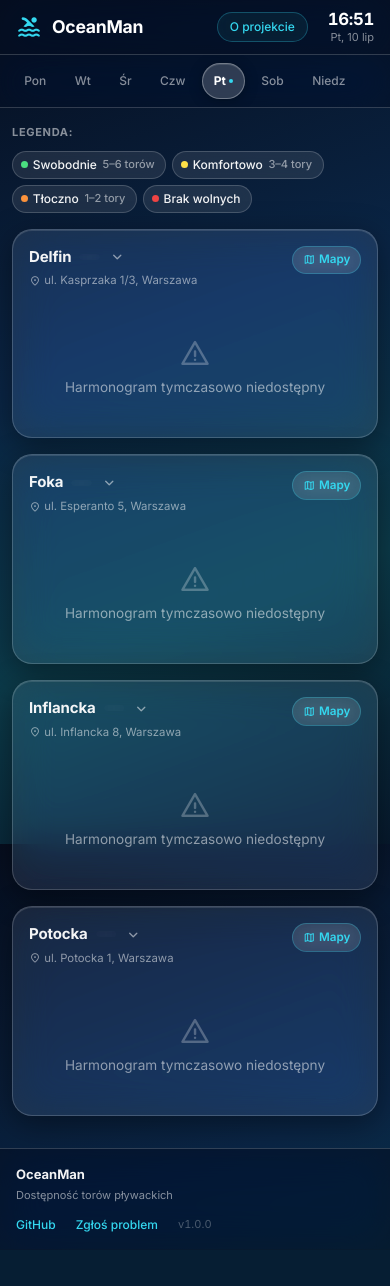
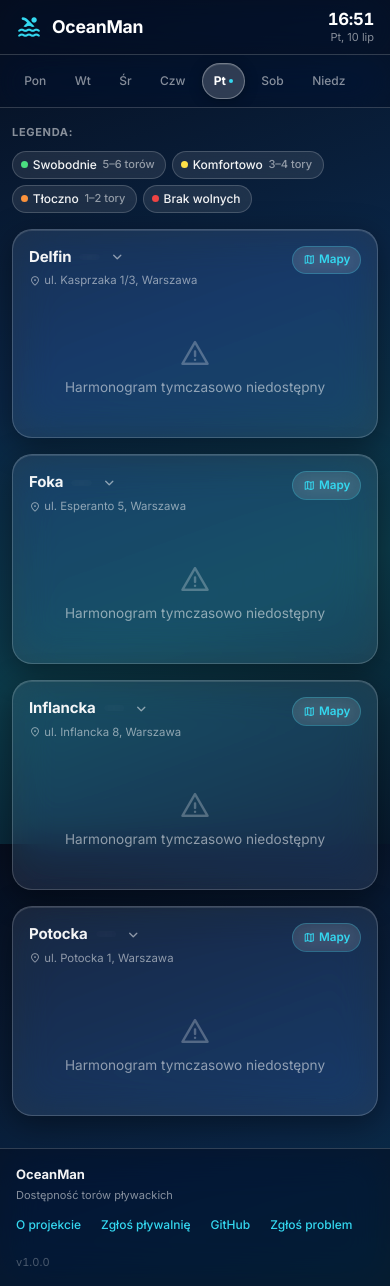
Before and after one commit to hgawryluk/OceanMan, a Flask app: page / in a window 390 px wide. Before the commit the page ends 1232 px from the top, so only its background shows below. Run offline with Flask 3, Linux system fonts and the light colour scheme; data that the repository does not hold is empty.

Commit message:
Fix mobile app bar overflow: hide nav pills on mobile, move to footer
Co-Authored-By: Claude Sonnet 4.6 <noreply@anthropic.com>

```diff
--- a/static/style.css
+++ b/static/style.css
@@ -1145,12 +1145,13 @@ body {
 @media (max-width: 580px) {
     .app-bar__inner    { padding: 0 1rem; height: 54px; }
     .app-bar__subtitle { display: none; }
-    .app-bar__nav-link { font-size: 0.75rem; }
+    .app-bar__nav-link { display: none; }
     .container         { padding: 1rem 0.75rem 2rem; gap: 1rem; }
     .clock             { font-size: 1.05rem; }
     .day-tab           { padding: 0.5rem 0.7rem; font-size: 0.75rem; }
     .site-footer__inner { padding: 1rem; flex-direction: column; align-items: flex-start; gap: 0.75rem; }
 }
-@media (max-width: 400px) {
-    .app-bar__nav-link + .app-bar__nav-link { display: none; }
+.site-footer__link--mobile-only { display: none; }
+@media (max-width: 580px) {
+    .site-footer__link--mobile-only { display: inline; }
 }
--- a/templates/index.html
+++ b/templates/index.html
@@ -201,6 +201,8 @@
         </div>
         <div class="site-footer__meta">
             {% if last_updated %}<span class="site-footer__updated">Dane z {{ last_updated }}</span>{% endif %}
+            <a href="/about" class="site-footer__link site-footer__link--mobile-only">O projekcie</a>
+            <a href="/suggest" class="site-footer__link site-footer__link--mobile-only">Zgłoś pływalnię</a>
             <a href="https://github.com/hgawryluk/OceanMan" target="_blank" rel="noopener" class="site-footer__link">GitHub</a>
             <a href="https://github.com/hgawryluk/OceanMan/issues/new?labels=bug" target="_blank" rel="noopener" class="site-footer__link">Zgłoś problem</a>
             <span class="site-footer__version">v{{ version }}</span>
```
